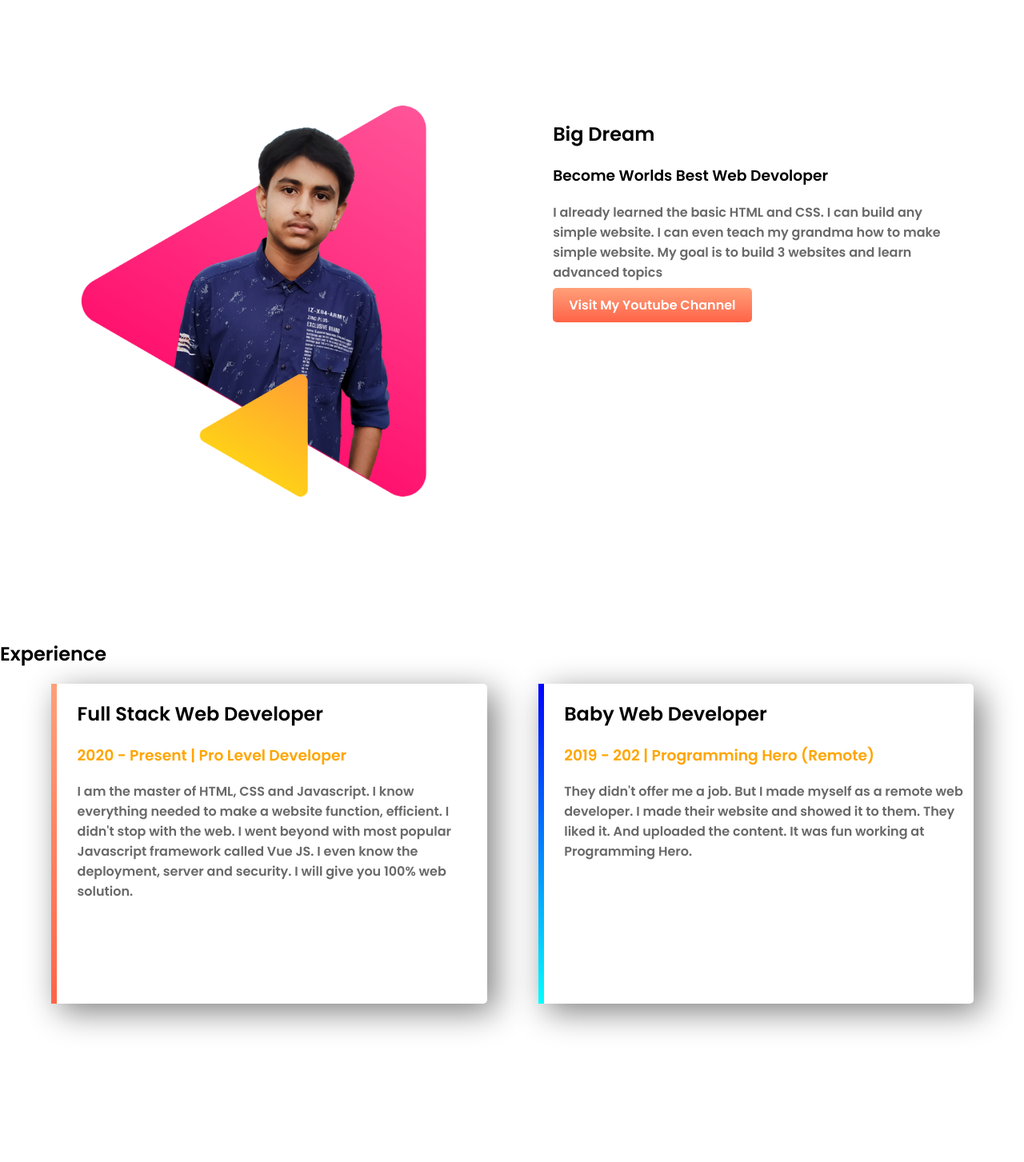
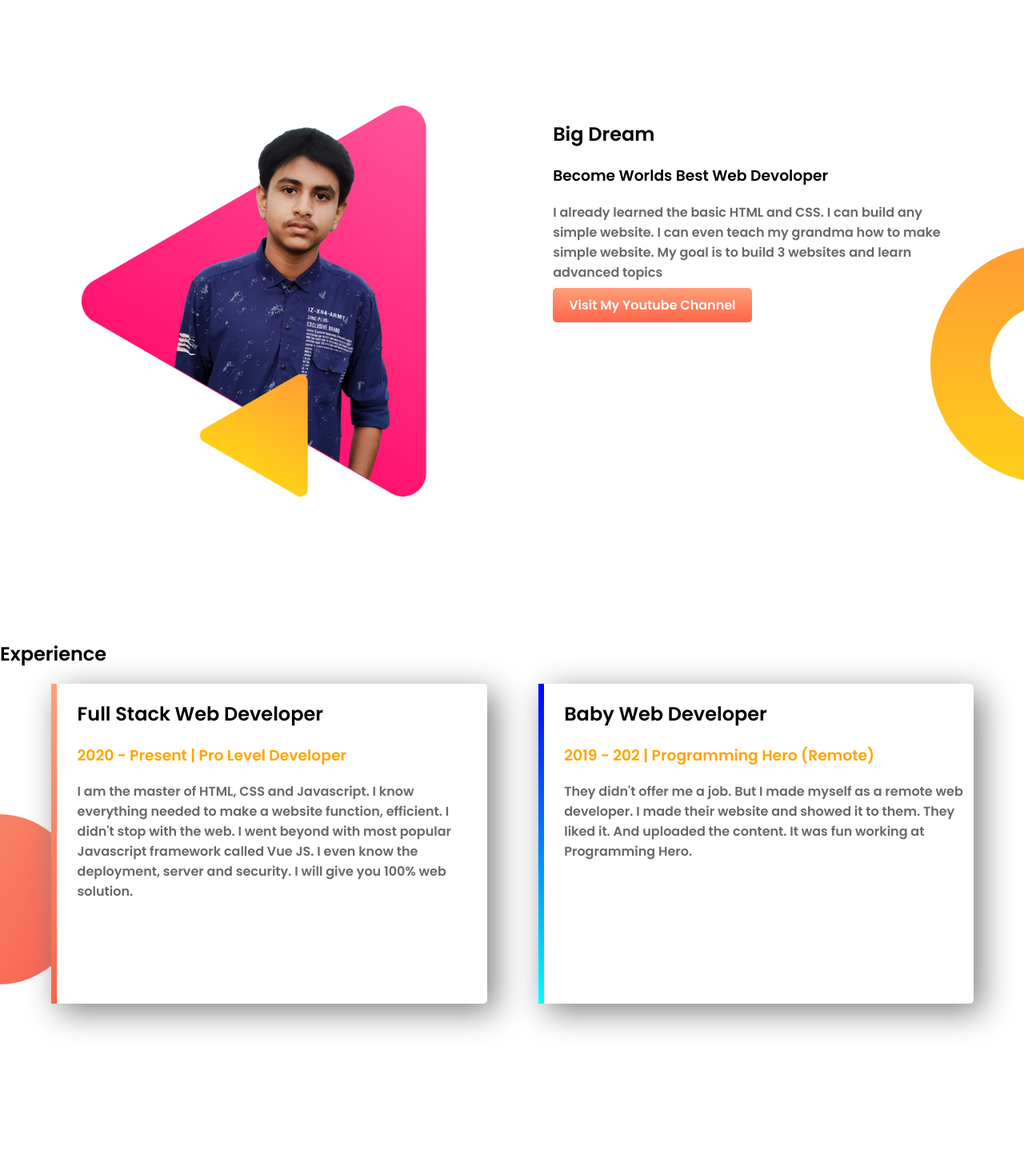
Before and after one commit to tanvirsorkar/my-portfolio, a plain HTML site: page index.html in a window 1280 px wide. Shown: the part 520-1973 px from the top of the page at 80% size. Drawn offline with Linux system fonts and the light colour scheme; files whose address does not match are found by name.

Commit message:
Update style.css

```diff
--- a/style.css
+++ b/style.css
@@ -37,7 +37,7 @@ section{
     font-weight: 700px;
 }
 .dream-area{
-    background-image: url(img/dream-bg.png);
+    background-image: url(dream-bg.png);
     background-repeat: no-repeat;
     background-position:right;
 }
@@ -48,7 +48,7 @@ section{
     background-color: white;
 }
 .experience{
-    background-image: url(img/exp-bg.png);
+    background-image: url(exp-bg.png);
     background-repeat: no-repeat;
     background-position: left;
 }
```
